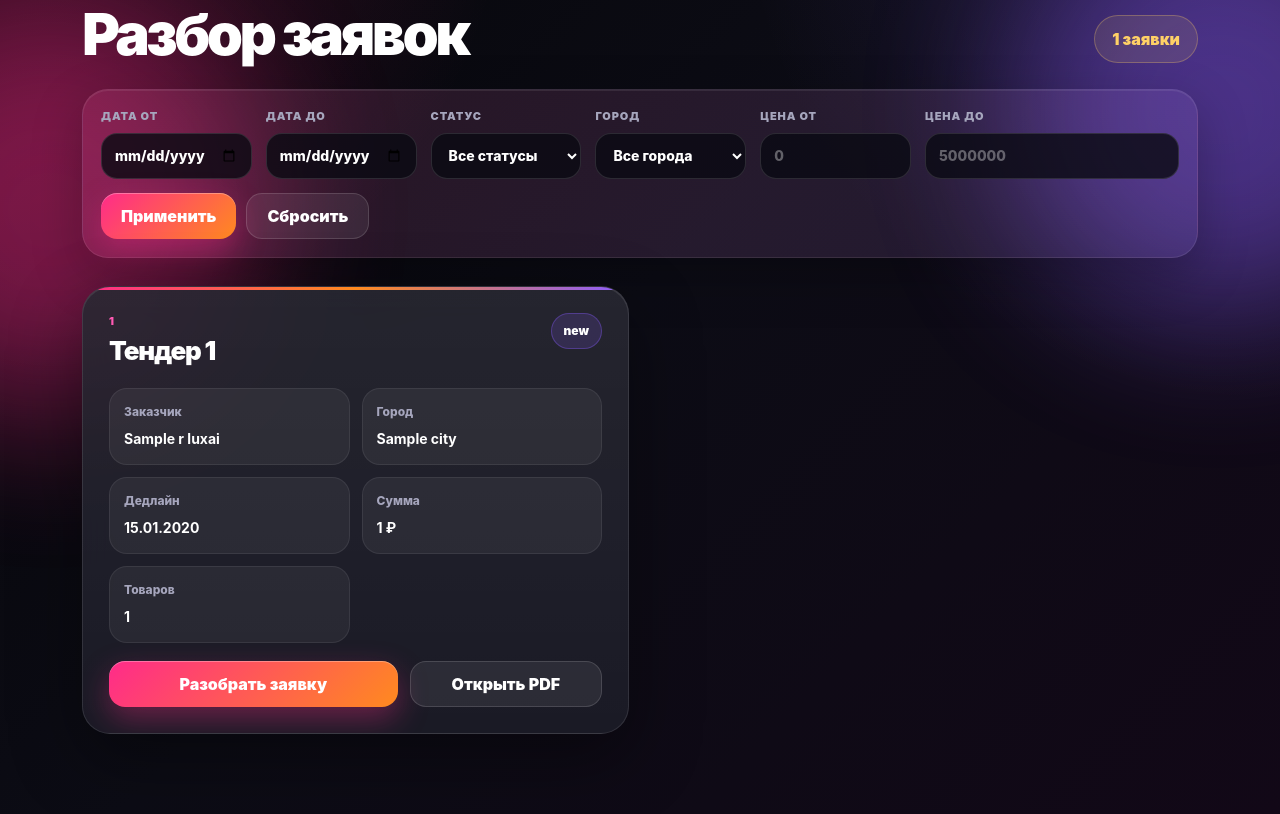
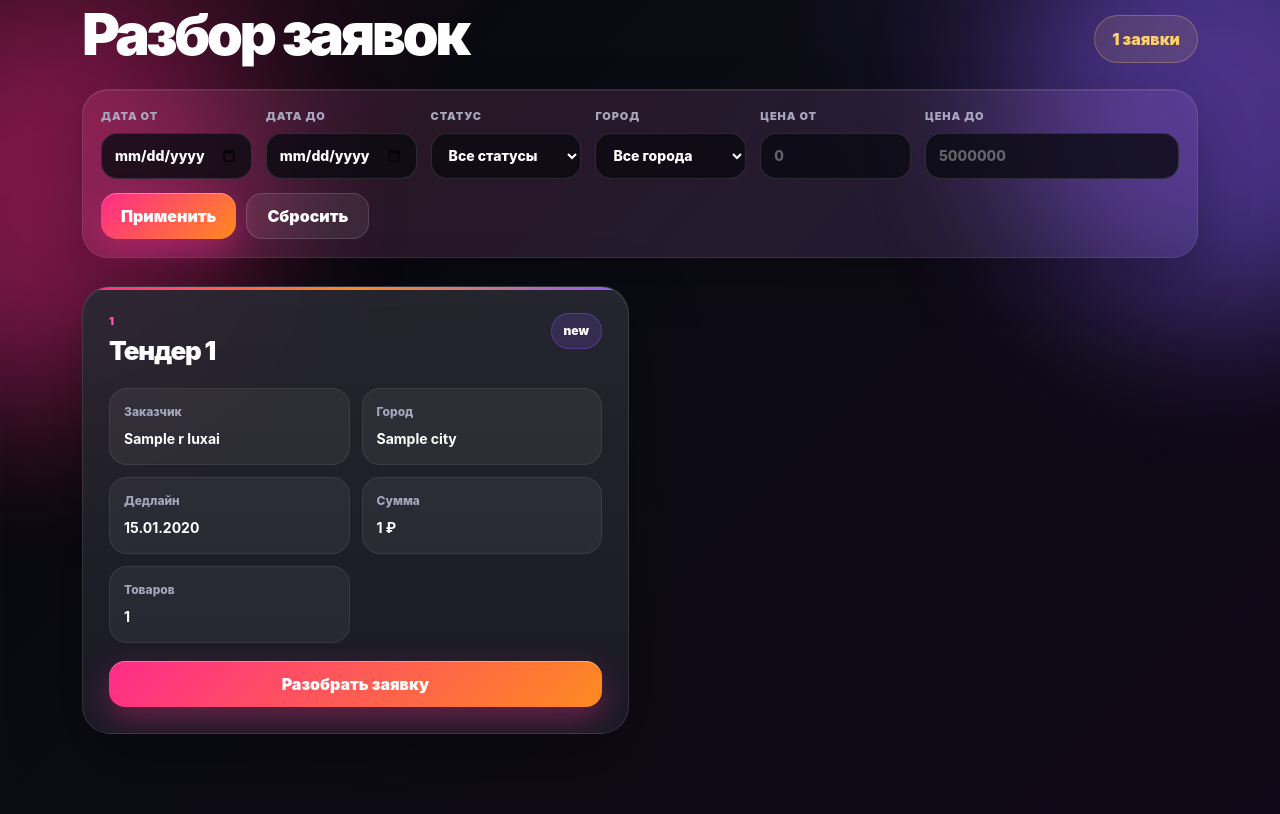
Before and after one commit to iswky/luxai, a Django app: page /applications/ in a window 1280 px wide. Shown: the part 140-954 px from the top of the page. Run offline with Django 5.2, Linux system fonts and the light colour scheme; tables that the repository leaves empty hold one stand-in row (values such as "Sample post"); a database or web service that is not in the repository returns one stand-in record (values such as "Sample title"); some libraries are stand-ins or nearby versions.

Commit message:
dly eblanov popravil

```diff
--- a/backend/webui/static/webui/css/style.css
+++ b/backend/webui/static/webui/css/style.css
@@ -888,7 +888,7 @@ a {
 }
 
 .application-actions {
-    display: grid;
+    display: flex;
     grid-template-columns: 1.2fr 0.8fr;
     gap: 12px;
 }
--- a/backend/webui/templates/webui/applications.html
+++ b/backend/webui/templates/webui/applications.html
@@ -175,13 +175,13 @@
                     Разобрать заявку
                 </a>
 
-                <a
+                <!-- <a
                     href="{{ application.file }}"
                     target="_blank"
                     class="btn-neon btn-neon-secondary btn-full"
                 >
                     Открыть PDF
-                </a>
+                </a> -->
             </div>
         </article>
     {% empty %}
```
